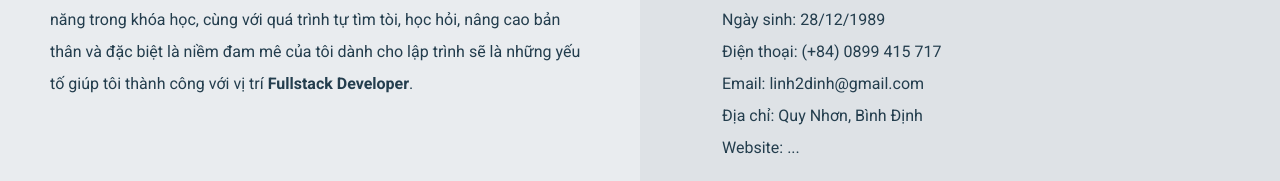
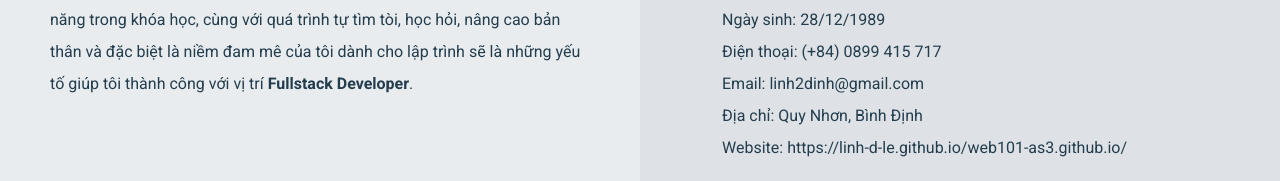
Before and after one commit to Linh-D-Le/web101-as3.github.io, a plain HTML site: page index.html in a window 1280 px wide. Shown: the part 1024-1205 px from the top of the page. Drawn offline with nearby package versions, Linux system fonts and the light colour scheme.

Commit message:
Adding website

```diff
--- a/index.html
+++ b/index.html
@@ -55,7 +55,7 @@
 					<li><span>Điện thoại</span>: (+84) 0899 415 717</li>
 					<li><span>Email</span>: linh2dinh@gmail.com</li>
 					<li><span>Địa chỉ</span>: Quy Nhơn, Bình Định</li>
-					<li><span>Website</span>: ...</li>
+					<li><span>Website</span>: https://linh-d-le.github.io/web101-as3.github.io/</li>
 				</ul>
 				<ul class="contact-icons">
 					<li><i class="icon-twitter"></i></li>
```
